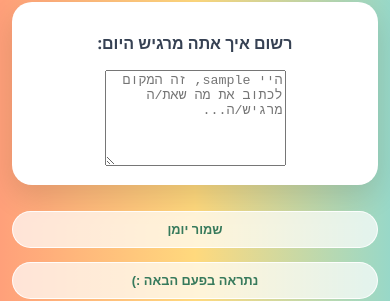
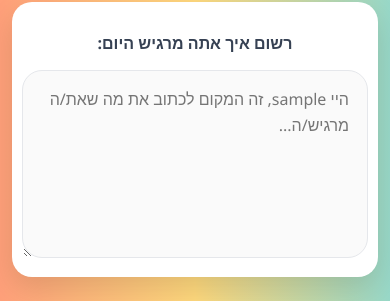
Before and after one commit to moriyae/BeSafeHackathon, a React (Vite) app in the folder client/: page / in a window 390 px wide. Shown: the part 160-461 px from the top of the page. Built offline with nearby package versions, Linux system fonts and the light colour scheme; no server answers; sample sign-in values are in the browser's storage.

Commit message:
Added flexability for mobile display - version3, fixed the text bullet

```diff
--- a/client/src/pages/HomePage/Home.module.css
+++ b/client/src/pages/HomePage/Home.module.css
@@ -173,6 +173,33 @@
   align-items: center;
 }
 
+.freeTextArea {
+  width: 100%;
+  max-width: 100%;
+  min-height: 140px;
+  padding: 16px 18px;
+
+  font-size: 16px;
+  font-family: 'Segoe UI', sans-serif;
+  line-height: 1.6;
+
+  border-radius: 20px;
+  border: 1px solid #e5e7eb;
+  background: #fafafa;
+
+  resize: vertical;
+  outline: none;
+
+  transition: border-color 0.25s ease, box-shadow 0.25s ease;
+}
+
+.freeTextArea:focus {
+  border-color: #98d8c8;
+  box-shadow: 0 0 0 3px rgba(152, 216, 200, 0.35);
+  background: #ffffff;
+}
+
+
 /* ============================================
    RESPONSIVE STYLES FOR MOBILE
    ============================================ */
```
